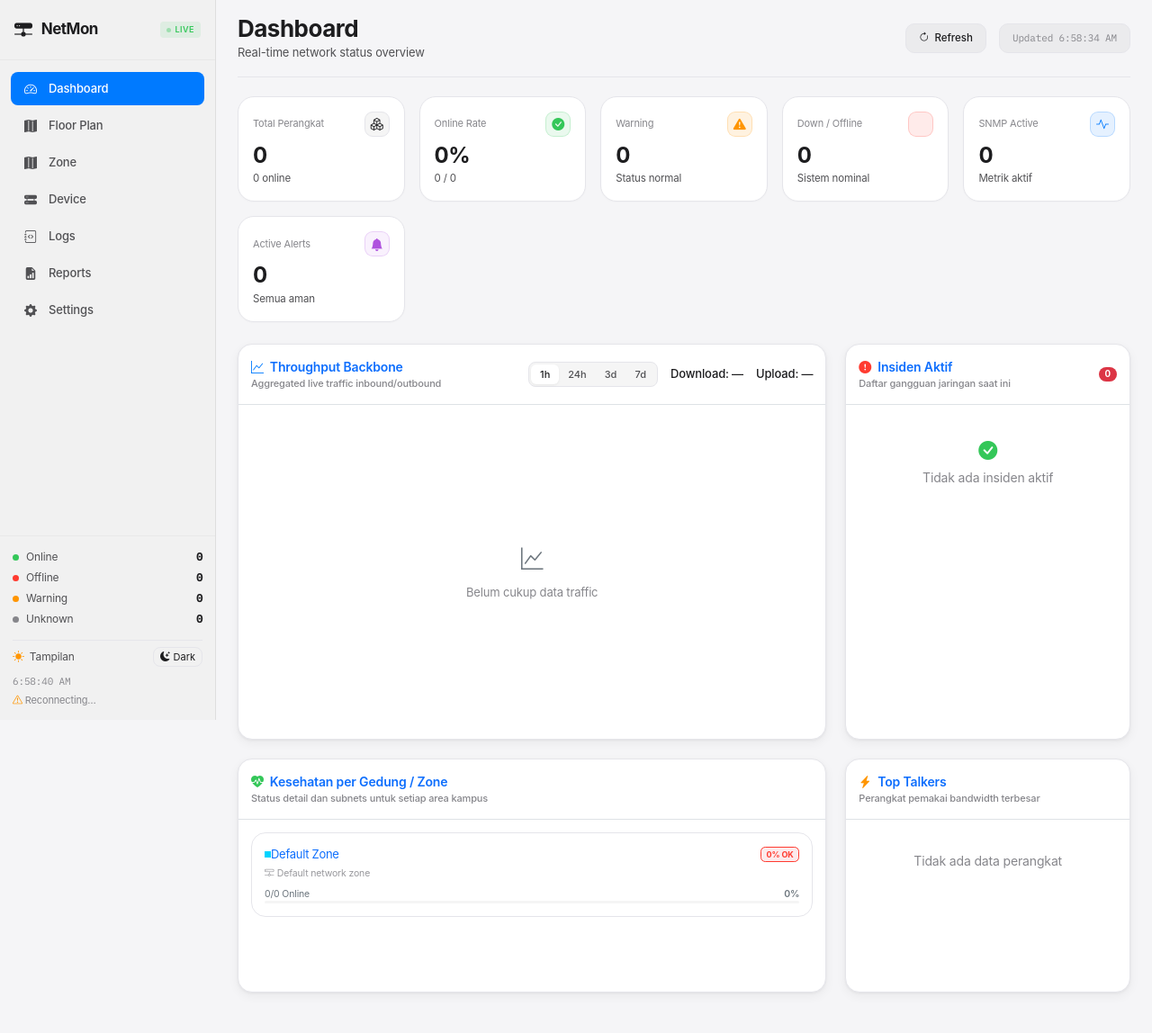
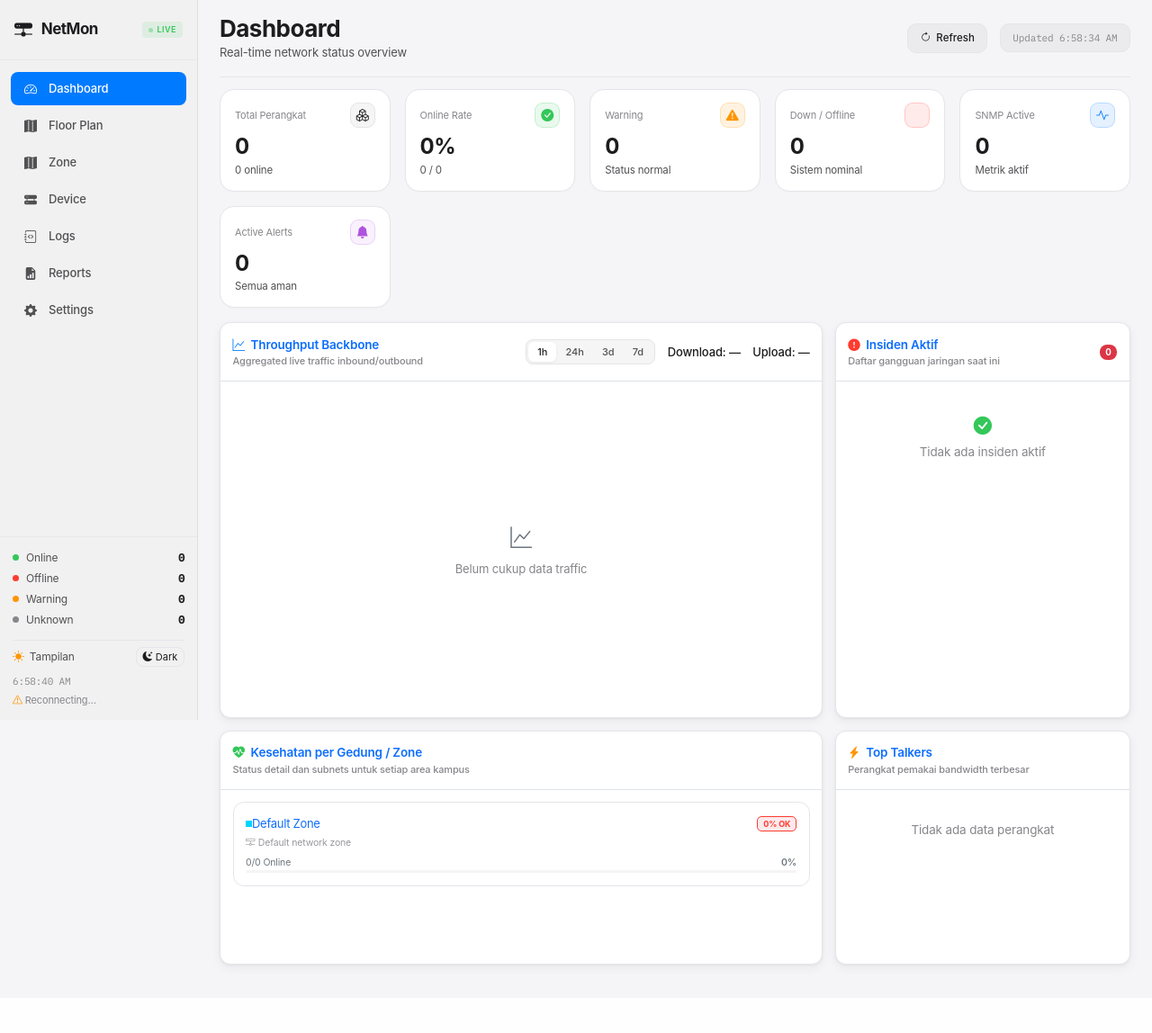
Before and after one commit to bagusazizulamri/netmon, a Flask app: page / in a window 1280 px wide. Shown: the whole page at 90% size. After the commit the page ends 1079 px from the top, so only its background shows below. Run offline with Flask 3, Linux system fonts and the light colour scheme; data comes from the database, SQL or seed files in the repository; data that the repository does not hold is empty; some libraries are stand-ins or nearby versions.

Commit message:
style: tighten layout spacing and corner radius to match compact macOS typography

```diff
--- a/static/css/style.css
+++ b/static/css/style.css
@@ -28,14 +28,14 @@
   --text-secondary: #adb5bd;
   --text-muted:     #6c757d;
 
-  --sidebar-w:  240px;
+  --sidebar-w:  220px;
   --header-h:   0px;
-  --radius:     16px; /* Slightly rounder for retro feel */
+  --radius:     12px; /* Apple standard radius */
   --radius-sm:  8px;
-  --radius-lg:  24px;
-  --trans:      0.25s cubic-bezier(0.25, 1, 0.5, 1);
-
-  font-size: 14px;
+  --radius-lg:  18px;
+  --trans:      0.2s cubic-bezier(0.16, 1, 0.3, 1);
+
+  font-size: 13.5px;
 }
 
 /* ============================================================ RESET */
@@ -1182,13 +1182,13 @@ body.light-theme .nm-table td {
   display: grid;
   grid-template-columns: repeat(auto-fit, minmax(160px, 1fr));
   gap: 16px;
-  margin-bottom: 24px;
+  margin-bottom: 16px;
 }
 .kpi-card {
   background: var(--bg-card);
   border: 1px solid var(--border);
-  border-radius: 18px;
-  padding: 16px;
+  border-radius: 16px;
+  padding: 14px 16px;
   box-shadow: 0 1px 2px rgba(0,0,0,0.02);
   transition: border-color var(--trans), box-shadow var(--trans);
 }
--- a/templates/dashboard.html
+++ b/templates/dashboard.html
@@ -59,7 +59,7 @@
   }
 </style>
 
-<div class="page-header mb-4">
+<div class="page-header mb-3">
   <div>
     <h1 class="page-title" style="font-weight: 700; letter-spacing: -0.5px; font-size: 26px;">Dashboard</h1>
     <p class="page-sub" style="color: var(--text-secondary); font-size: 13px;">Real-time network status overview</p>
@@ -141,7 +141,7 @@
 </div>
 
 <!-- ===== MAIN SECTION: THROUGHPUT & INSIDEN AKTIF ===== -->
-<div class="row g-4 mb-4 align-items-stretch">
+<div class="row g-3 mb-3 align-items-stretch">
   <!-- Left Side: Throughput Backbone Area Chart -->
   <div class="col-12 col-xl-8">
     <div class="nm-panel h-100 p-0 d-flex flex-column" style="min-height: 420px;">
@@ -193,7 +193,7 @@
 </div>
 
 <!-- ===== BOTTOM ROW: HEALTH PER ZONE & TOP TALKERS ===== -->
-<div class="row g-4 mb-4 align-items-stretch">
+<div class="row g-3 mb-3 align-items-stretch">
   <!-- Left Side: Health per Zone -->
   <div class="col-12 col-xl-8">
     <div class="nm-panel h-100 p-0 d-flex flex-column" style="min-height: 240px;">
```
